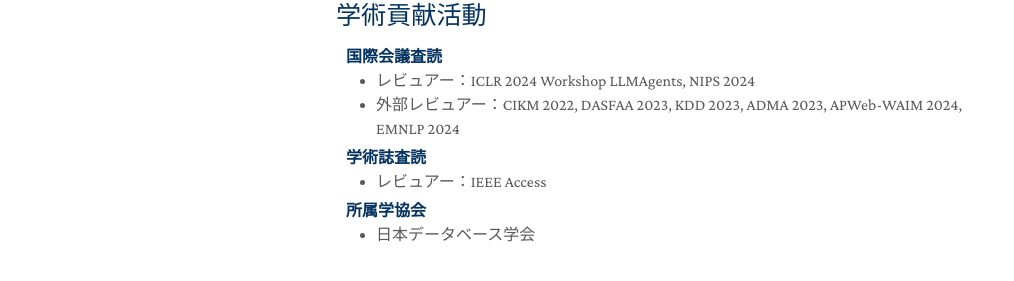
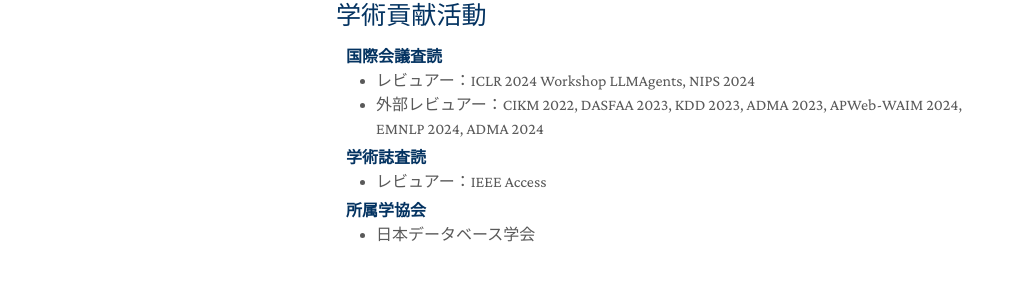
Before and after one commit to wuzengqing001225/wuzengqing001225.github.io, a Jekyll site: the page built from jp.md, in a window 1280 px wide and 900 px high, scrolled down 1353 px. Shown: the part 574-855 px from the top of the window, without its empty margins (134-1148 px from the left). Built offline with Jekyll 4.4.1, drawn with Linux system fonts in a browser that asks for light colours; nearby versions of some CDN libraries; a style sheet for code colours, icons or effects is not loaded; our own code applies the rules of GitHub Pages for plain Markdown files.

Commit message:
Update services_jp.md

```diff
--- a/_includes/services_jp.md
+++ b/_includes/services_jp.md
@@ -7,7 +7,7 @@
   <li><a href="http://iccv2021.thecvf.com/"><autocolor>IEEE/CVF International Conference on Computer Vision (ICCV) 2021</autocolor></a></li>
   <li><a href="https://eccv2022.ecva.net/"><autocolor>European Conference on Computer Vision (ECCV) 2022</autocolor></a></li> -->
   <li>レビュアー：ICLR 2024 Workshop LLMAgents, NIPS 2024</li>
-  <li>外部レビュアー：CIKM 2022, DASFAA 2023, KDD 2023, ADMA 2023, APWeb-WAIM 2024, EMNLP 2024</li>
+  <li>外部レビュアー：CIKM 2022, DASFAA 2023, KDD 2023, ADMA 2023, APWeb-WAIM 2024, EMNLP 2024, ADMA 2024</li>
 </ul>
 
 <h4 style="margin:0 10px 0;">学術誌査読</h4>
```
